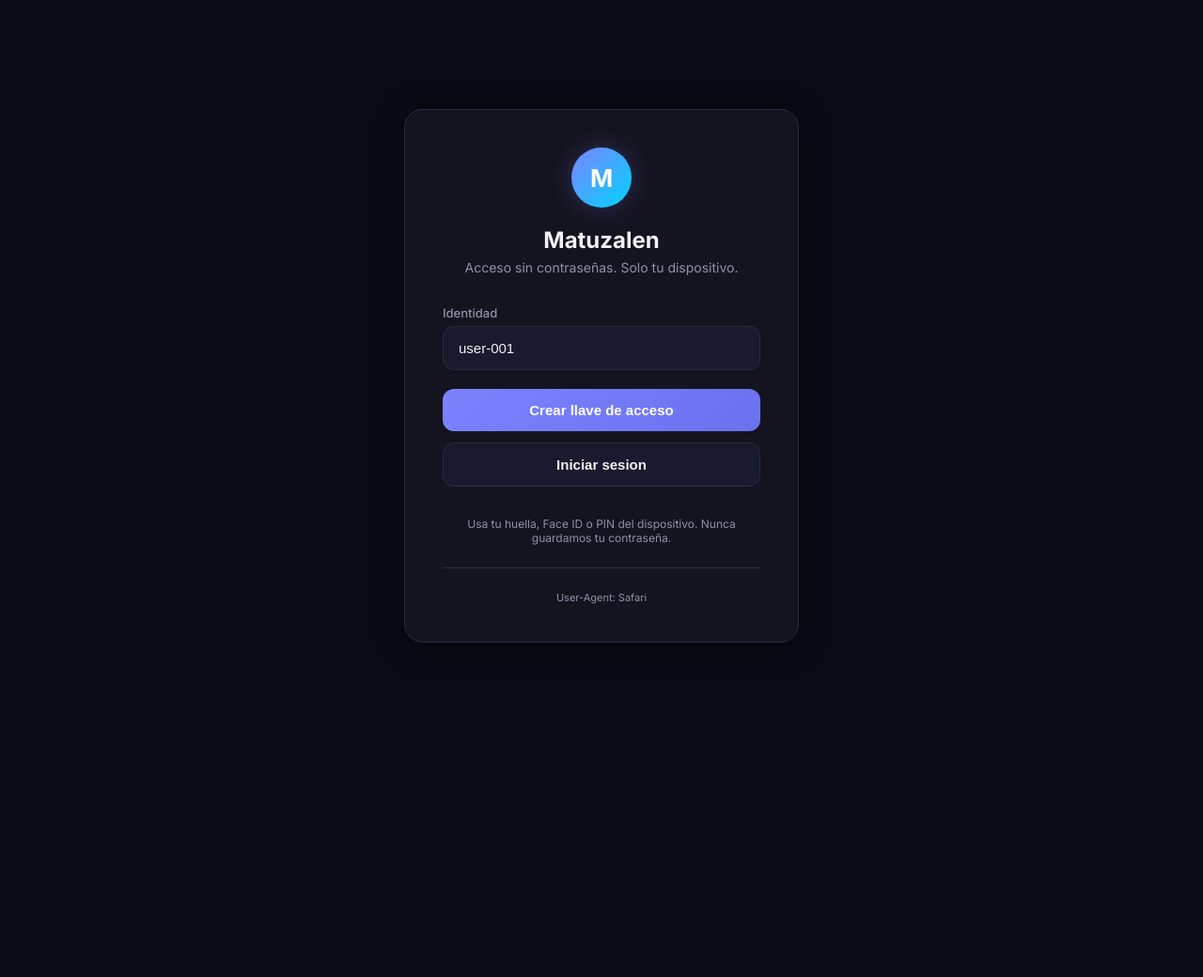
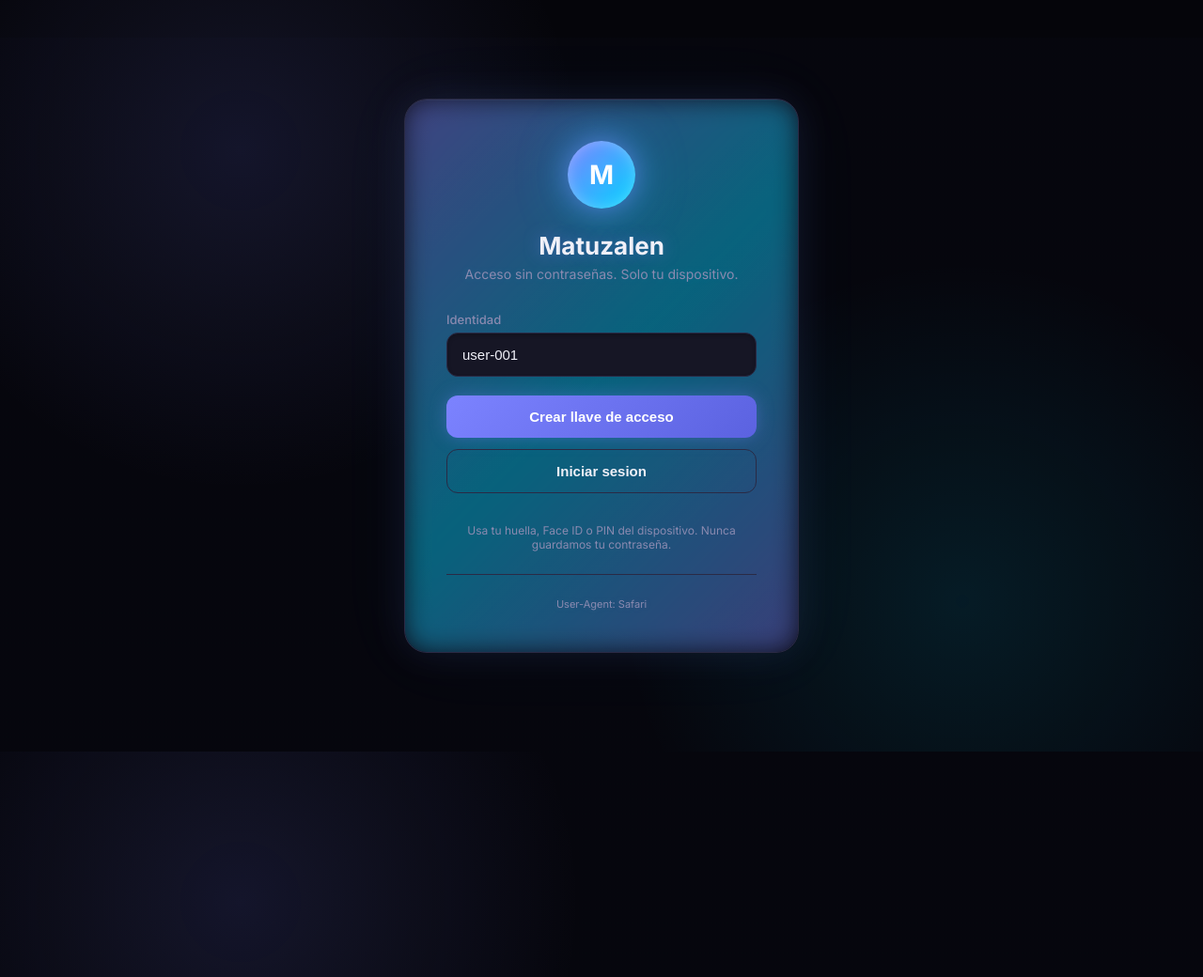
Before and after one commit to JoniCore-X/Matuzalen-AGI, a Django app: page /login/ in a window 1280 px wide; the page is wider, and only the part inside the window is pictured. Shown: the top 1040 px of that part at 94% size. Before the commit the page ends 684 px from the top of that part, so only its background shows below. Run offline with Django 3.2, Linux system fonts and the light colour scheme; parts of the project's set-up code (start-up, migrations or seed data) failed here and were passed over.

Commit message:
Add realistic neon glow effects to login page
- Animated background with subtle scan grid and radial gradients
- Pulsing neon glow border around the card
- Avatar with breathing multi-layer glow
- Inputs with neon focus glow
- Primary button with shimmer and hover glow
- Secondary button with cyan hover glow
- Status boxes with colored neon shadows
- Text with soft violet/cyan glow

Generated with [Devin](https://devin.ai)

Co-Authored-By: Devin <158243242+devin-ai-integration[bot]@users.noreply.github.com>

```diff
--- a/cognitive-core/templates/login.html
+++ b/cognitive-core/templates/login.html
@@ -6,46 +6,98 @@
     <title>Matuzalen - Acceso Soberano</title>
     <link href="https://fonts.googleapis.com/css2?family=Inter:wght@400;500;600;700&display=swap" rel="stylesheet">
     <style>
-        * { margin: 0; padding: 0; box-sizing: border-box; }
-
         :root {
-            --bg: #0a0a14;
-            --surface: #141420;
-            --surface-2: #1a1a2e;
-            --border: #2a2a3d;
-            --text: #f0f0f5;
-            --muted: #9090a8;
+            --bg: #05050a;
+            --surface: #0e0e18;
+            --surface-2: #161625;
+            --border: #2a2a45;
+            --text: #f0f0f8;
+            --muted: #8a8ab0;
             --accent: #7c83ff;
             --accent-2: #00d4ff;
             --success: #00e676;
             --danger: #ff5252;
+            --glow: rgba(124, 131, 255, 0.6);
+            --glow-2: rgba(0, 212, 255, 0.4);
         }
+
+        * { margin: 0; padding: 0; box-sizing: border-box; }
 
         body {
             font-family: 'Inter', -apple-system, BlinkMacSystemFont, 'Segoe UI', sans-serif;
-            background: var(--bg);
+            background:
+                radial-gradient(circle at 20% 20%, rgba(124, 131, 255, 0.12) 0%, transparent 30%),
+                radial-gradient(circle at 80% 80%, rgba(0, 212, 255, 0.1) 0%, transparent 30%),
+                var(--bg);
             color: var(--text);
             min-height: 100vh;
             display: flex;
             align-items: center;
             justify-content: center;
             padding: 20px;
+            overflow: hidden;
+            position: relative;
+        }
+
+        body::before {
+            content: '';
+            position: absolute;
+            top: -50%;
+            left: -50%;
+            width: 200%;
+            height: 200%;
+            background: repeating-linear-gradient(
+                0deg,
+                transparent 0%,
+                rgba(124, 131, 255, 0.03) 1px,
+                transparent 2px
+            );
+            pointer-events: none;
+            animation: scan 12s linear infinite;
+        }
+
+        @keyframes scan {
+            0% { transform: translateY(0); }
+            100% { transform: translateY(50%); }
         }
 
         .card {
-            background: var(--surface);
+            position: relative;
+            background: linear-gradient(145deg, rgba(20, 20, 35, 0.95), rgba(10, 10, 20, 0.98));
             border: 1px solid var(--border);
-            border-radius: 20px;
-            box-shadow: 0 4px 32px rgba(0,0,0,0.4);
+            border-radius: 24px;
+            box-shadow:
+                0 0 40px rgba(124, 131, 255, 0.1),
+                0 0 80px rgba(0, 212, 255, 0.05),
+                inset 0 1px 0 rgba(255, 255, 255, 0.05);
             width: 100%;
             max-width: 420px;
-            padding: 40px;
+            padding: 44px;
             text-align: center;
+            backdrop-filter: blur(12px);
+            overflow: hidden;
+        }
+
+        .card::before {
+            content: '';
+            position: absolute;
+            inset: -2px;
+            background: linear-gradient(135deg, var(--accent), var(--accent-2), var(--accent));
+            border-radius: 26px;
+            z-index: -1;
+            opacity: 0.4;
+            filter: blur(14px);
+            animation: neonPulse 3s ease-in-out infinite;
+        }
+
+        @keyframes neonPulse {
+            0%, 100% { opacity: 0.35; }
+            50% { opacity: 0.6; }
         }
 
         .avatar {
-            width: 64px;
-            height: 64px;
+            width: 72px;
+            height: 72px;
             border-radius: 50%;
             background: linear-gradient(135deg, var(--accent), var(--accent-2));
             color: #fff;
@@ -53,13 +105,33 @@
             align-items: center;
             justify-content: center;
             font-weight: 700;
-            font-size: 26px;
-            margin: 0 auto 20px;
-            box-shadow: 0 0 24px rgba(124, 131, 255, 0.25);
+            font-size: 28px;
+            margin: 0 auto 24px;
+            box-shadow:
+                0 0 20px var(--glow),
+                0 0 40px var(--glow-2),
+                inset 0 0 12px rgba(255, 255, 255, 0.2);
+            animation: avatarGlow 2.5s ease-in-out infinite;
         }
 
-        h1 { font-size: 24px; font-weight: 700; margin-bottom: 6px; }
-        .subtitle { font-size: 14px; color: var(--muted); margin-bottom: 32px; }
+        @keyframes avatarGlow {
+            0%, 100% { box-shadow: 0 0 20px var(--glow), 0 0 40px var(--glow-2), inset 0 0 12px rgba(255,255,255,0.2); }
+            50% { box-shadow: 0 0 30px var(--glow), 0 0 60px var(--glow-2), inset 0 0 16px rgba(255,255,255,0.3); }
+        }
+
+        h1 {
+            font-size: 26px;
+            font-weight: 700;
+            margin-bottom: 6px;
+            text-shadow: 0 0 18px rgba(124, 131, 255, 0.4);
+        }
+
+        .subtitle {
+            font-size: 14px;
+            color: var(--muted);
+            margin-bottom: 32px;
+            text-shadow: 0 0 8px rgba(0, 212, 255, 0.15);
+        }
 
         .input-group {
             text-align: left;
@@ -83,10 +155,16 @@
             color: var(--text);
             font-size: 15px;
             outline: none;
-            transition: all 0.2s;
+            transition: all 0.25s;
+            box-shadow: inset 0 2px 4px rgba(0, 0, 0, 0.2);
         }
 
-        .input-group input:focus { border-color: var(--accent); }
+        .input-group input:focus {
+            border-color: var(--accent);
+            box-shadow:
+                inset 0 2px 4px rgba(0, 0, 0, 0.2),
+                0 0 12px rgba(124, 131, 255, 0.3);
+        }
 
         .btn {
             width: 100%;
@@ -97,23 +175,61 @@
             font-weight: 600;
             cursor: pointer;
             margin-bottom: 12px;
-            transition: all 0.2s;
+            transition: all 0.25s;
+            position: relative;
+            overflow: hidden;
         }
 
         .btn-primary {
-            background: linear-gradient(135deg, var(--accent), #6a71ee);
+            background: linear-gradient(135deg, var(--accent), #5b62e0);
             color: #fff;
+            box-shadow: 0 0 18px rgba(124, 131, 255, 0.35);
         }
-        .btn-primary:hover { opacity: 0.92; }
+
+        .btn-primary:hover {
+            transform: translateY(-1px);
+            box-shadow: 0 0 28px rgba(124, 131, 255, 0.55);
+        }
+
+        .btn-primary::after {
+            content: '';
+            position: absolute;
+            top: -50%;
+            left: -50%;
+            width: 200%;
+            height: 200%;
+            background: linear-gradient(
+                45deg,
+                transparent 30%,
+                rgba(255, 255, 255, 0.12) 50%,
+                transparent 70%
+            );
+            transform: translateX(-100%);
+            transition: transform 0.6s;
+        }
+
+        .btn-primary:hover::after {
+            transform: translateX(100%);
+        }
 
         .btn-secondary {
-            background: var(--surface-2);
+            background: transparent;
             color: var(--text);
             border: 1px solid var(--border);
+            box-shadow: 0 0 0 transparent;
         }
-        .btn-secondary:hover { border-color: var(--accent); }
 
-        .btn:disabled { background: #3a3a55; color: #888; cursor: not-allowed; }
+        .btn-secondary:hover {
+            border-color: var(--accent-2);
+            box-shadow: 0 0 16px rgba(0, 212, 255, 0.2);
+        }
+
+        .btn:disabled {
+            background: #2a2a40;
+            color: #666;
+            cursor: not-allowed;
+            box-shadow: none;
+        }
 
         .status {
             margin-top: 16px;
@@ -124,9 +240,9 @@
         }
 
         .status.show { display: block; }
-        .status.info { background: rgba(0, 212, 255, 0.1); color: var(--accent-2); border: 1px solid rgba(0, 212, 255, 0.2); }
-        .status.success { background: rgba(0, 230, 118, 0.1); color: var(--success); border: 1px solid rgba(0, 230, 118, 0.2); }
-        .status.error { background: rgba(255, 82, 82, 0.1); color: #ff8585; border: 1px solid rgba(255, 82, 82, 0.2); }
+        .status.info { background: rgba(0, 212, 255, 0.08); color: var(--accent-2); border: 1px solid rgba(0, 212, 255, 0.25); box-shadow: 0 0 12px rgba(0, 212, 255, 0.1); }
+        .status.success { background: rgba(0, 230, 118, 0.08); color: var(--success); border: 1px solid rgba(0, 230, 118, 0.25); box-shadow: 0 0 12px rgba(0, 230, 118, 0.1); }
+        .status.error { background: rgba(255, 82, 82, 0.08); color: #ff8585; border: 1px solid rgba(255, 82, 82, 0.25); box-shadow: 0 0 12px rgba(255, 82, 82, 0.1); }
 
         .fingerprint {
             margin-top: 24px;
@@ -134,6 +250,7 @@
             border-top: 1px solid var(--border);
             font-size: 11px;
             color: var(--muted);
+            text-shadow: 0 0 6px rgba(144, 144, 176, 0.2);
         }
 
         .note {
@@ -336,7 +453,6 @@
             setButtons(true);
         }
 
-        // Mostrar huella del dispositivo (no se envia, solo visual)
         document.getElementById('fingerprint').textContent =
             'User-Agent: ' + navigator.userAgent.split(' ').slice(-1)[0].split('/')[0];
     </script>
```
